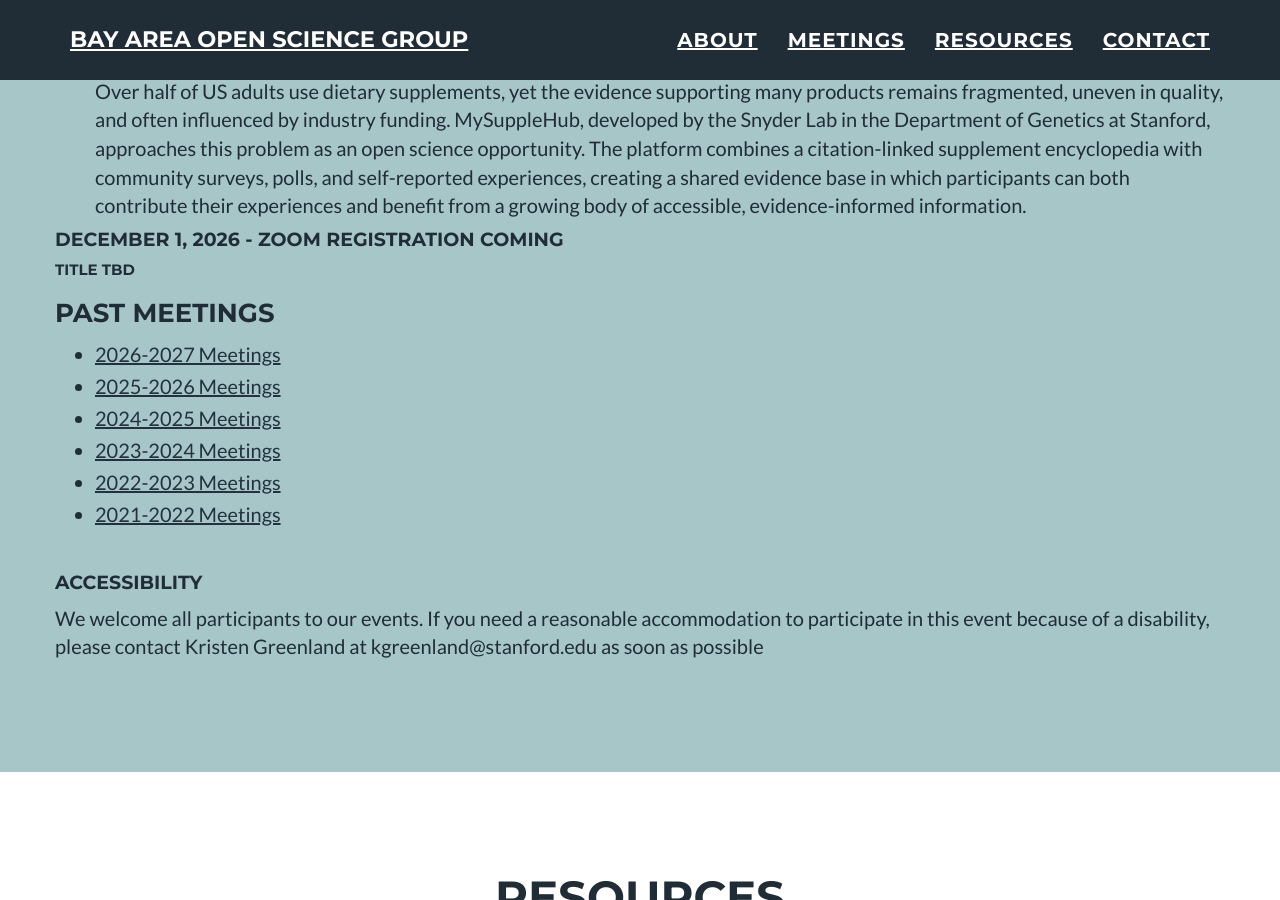
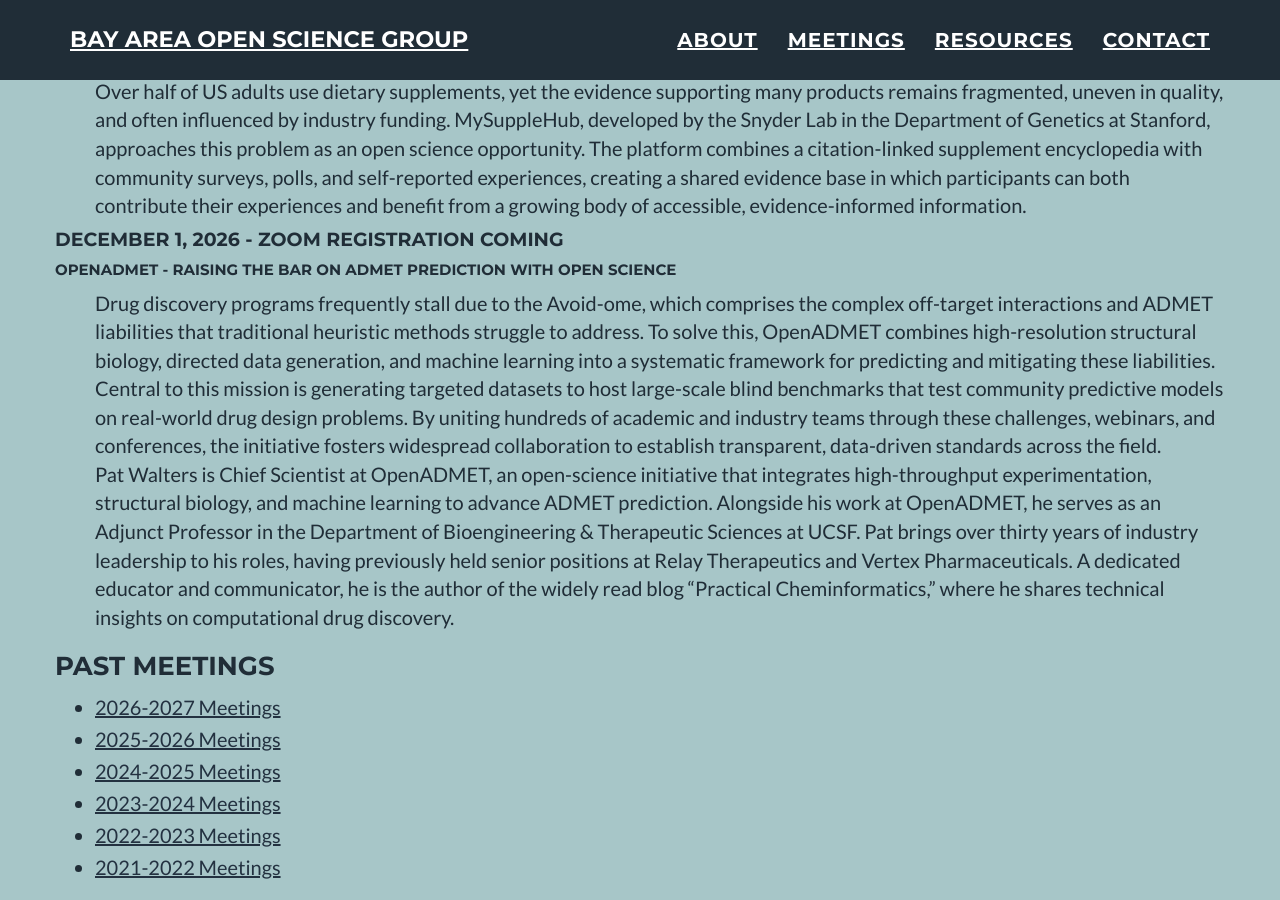
Before and after one commit to BayAreaOpenScienceGroup/BayAreaOpenScienceGroup.github.io, a Jekyll site: the page built from index.html, in a window 1280 px wide and 900 px high, scrolled down 1912 px. Built offline with Jekyll 4.4.1, drawn with Linux system fonts in a browser that asks for light colours.

Commit message:
dec updates

```diff
--- a/_includes/meetings.html
+++ b/_includes/meetings.html
@@ -22,7 +22,10 @@
 <p style="padding-left: 40px;">This month we are joined by Kelly Yoo and Meenu Krishnakumar from Stanford, who will discuss their work on <a href="https://mysupplehub.org/#/">MySuppleHub</a>. Over half of US adults use dietary supplements, yet the evidence supporting many products remains fragmented, uneven in quality, and often influenced by industry funding. MySuppleHub, developed by the Snyder Lab in the Department of Genetics at Stanford, approaches this problem as an open science opportunity. The platform combines a citation-linked supplement encyclopedia with community surveys, polls, and self-reported experiences, creating a shared evidence base in which participants can both contribute their experiences and benefit from a growing body of accessible, evidence-informed information.</p>
 
 <h4>December 1, 2026 - Zoom Registration coming</h4>
-<h5>Title TBD</h5>
+<h5>OpenADMET - Raising the bar on ADMET prediction with open science</h5>
+<p style="padding-left: 40px;">Drug discovery programs frequently stall due to the Avoid-ome, which comprises the complex off-target interactions and ADMET liabilities that traditional heuristic methods struggle to address. To solve this, OpenADMET combines high-resolution structural biology, directed data generation, and machine learning into a systematic framework for predicting and mitigating these liabilities. Central to this mission is generating targeted datasets to host large-scale blind benchmarks that test community predictive models on real-world drug design problems. By uniting hundreds of academic and industry teams through these challenges, webinars, and conferences, the initiative fosters widespread collaboration to establish transparent, data-driven standards across the field.<br>
+
+Pat Walters is Chief Scientist at OpenADMET, an open-science initiative that integrates high-throughput experimentation, structural biology, and machine learning to advance ADMET prediction. Alongside his work at OpenADMET, he serves as an Adjunct Professor in the Department of Bioengineering & Therapeutic Sciences at UCSF. Pat brings over thirty years of industry leadership to his roles, having previously held senior positions at Relay Therapeutics and Vertex Pharmaceuticals. A dedicated educator and communicator, he is the author of the widely read blog “Practical Cheminformatics,” where he shares technical insights on computational drug discovery. </p>
 
 
         <h3>Past Meetings</h3>
--- a/categories/past-meetings/_posts/2026-06-18-Past-Meetings-2026-2027.markdown
+++ b/categories/past-meetings/_posts/2026-06-18-Past-Meetings-2026-2027.markdown
@@ -48,9 +48,9 @@ permalink: /past-meetings/2026-2027-meetings/
   </tr>
     <tr>
     <td class="tg-dvpl">12/1/26</td>
-    <td class="tg-0pky"></td>
-    <td class="tg-0pky"></td>
-    <td class="tg-0pky"></td>
+    <td class="tg-0pky">OpenADMET - Raising the bar on ADMET prediction with open science</td>
+    <td class="tg-0pky">Pat Walters (UCSF)</td>
+    <td class="tg-0pky"><Discussion of OpenADMET, an open-science initiative that integrates high-throughput experimentation, structural biology, and machine learning to advance ADMET prediction/td>
   </tr>
 </tbody></table>
 </div>
```
